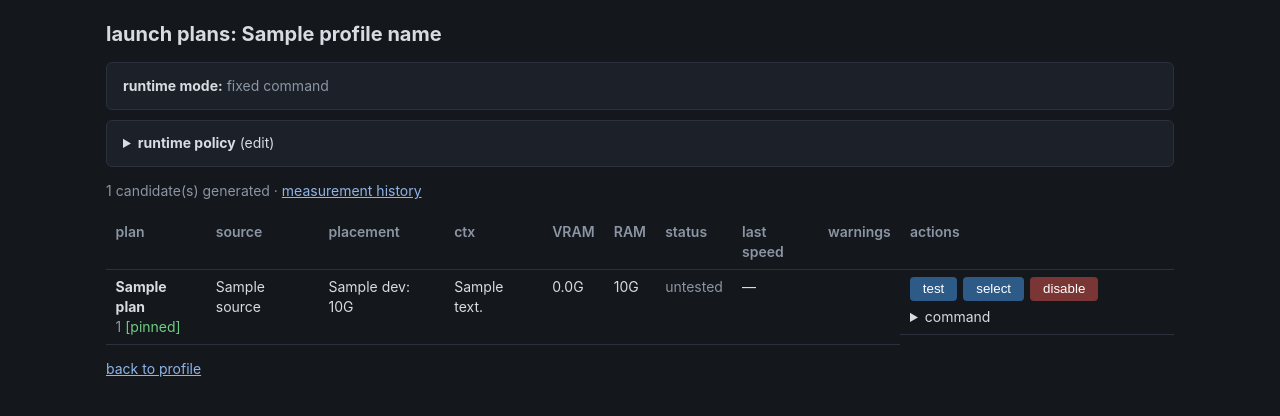
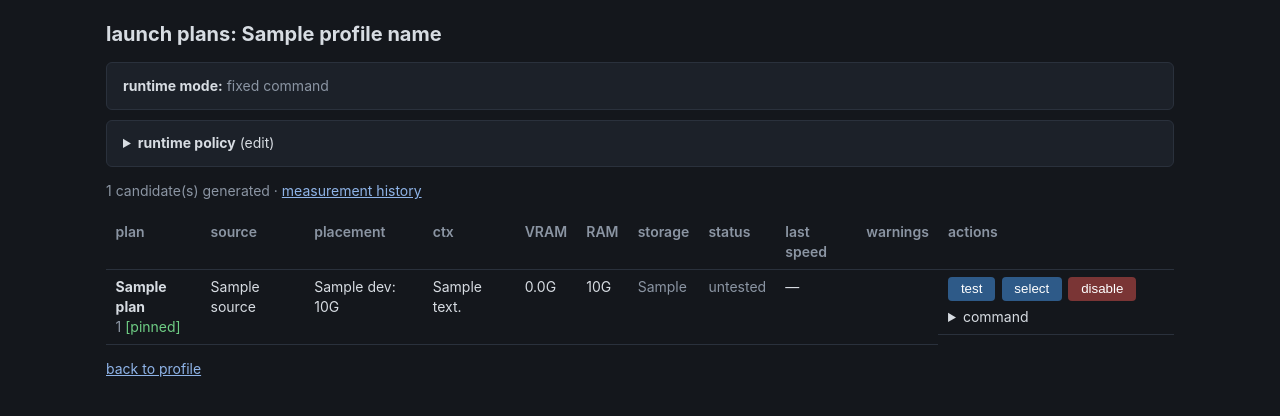
Before and after one commit to aahladky/modelctl, a Python web app: template modelctl/modelctl_web/templates/plans.html in a window 1280 px wide. Shown: the part 39-455 px from the top of the page. Run offline with Jinja, Linux system fonts and the light colour scheme; the template is opened without the code that fills it: most values are stand-ins (such as "Sample title", 1, 10 or a date in 2020).

Commit message:
Show storage mode and cache budget in the plans table
ResourceClaim already carries storage_mode and cache_bytes (Task 3.2),
but the plans page -- which Task 4.6 asks to show "RAM and storage
claims" for every candidate -- only rendered VRAM and RAM. Added a
storage column showing mmap/none/direct plus the reserved cache
budget when one exists. Verified live against a real profile's plans
page.

Co-Authored-By: Claude Sonnet 5 <noreply@anthropic.com>
Claude-Session: https://claude.ai/code/session_01G1WywMiXY6sfxjT9rC8AGk

```diff
--- a/modelctl/modelctl_web/templates/plans.html
+++ b/modelctl/modelctl_web/templates/plans.html
@@ -54,7 +54,7 @@
 <p class="muted">{{ plans | length }} candidate(s) generated · <a href="/profiles/{{ profile_name }}/history">measurement history</a></p>
 <table>
   <thead><tr>
-    <th>plan</th><th>source</th><th>placement</th><th>ctx</th><th>VRAM</th><th>RAM</th><th>status</th><th>last speed</th><th>warnings</th><th>actions</th>
+    <th>plan</th><th>source</th><th>placement</th><th>ctx</th><th>VRAM</th><th>RAM</th><th>storage</th><th>status</th><th>last speed</th><th>warnings</th><th>actions</th>
   </tr></thead>
   <tbody>
   {% for pl in plans %}
@@ -73,6 +73,9 @@
     <td>{{ pl.claim.expected_context or '—' }}</td>
     <td>{{ (pl.estimated.total_vram / 1073741824) | round(1) }}G</td>
     <td>{{ (pl.claim.ram_bytes / 1073741824) | round(1) }}G</td>
+    <td class="muted">{{ pl.claim.storage_mode or '—' }}
+      {% if pl.claim.cache_bytes %}<br>cache: {{ (pl.claim.cache_bytes / 1073741824) | round(1) }}G{% endif %}
+    </td>
     <td>
       {% set obs = observations.get(pl.id) %}
       {% if obs and obs.stale %}<span class="warn">stale</span>
```
